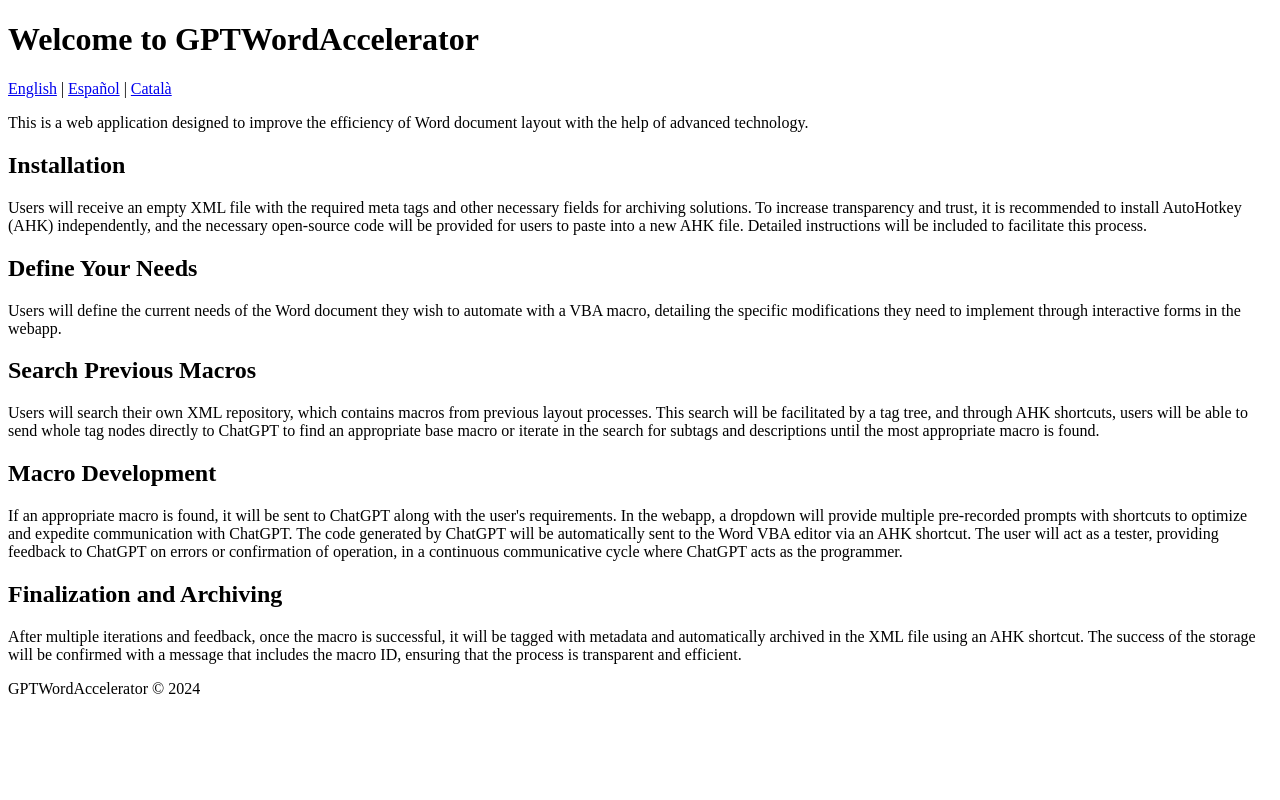
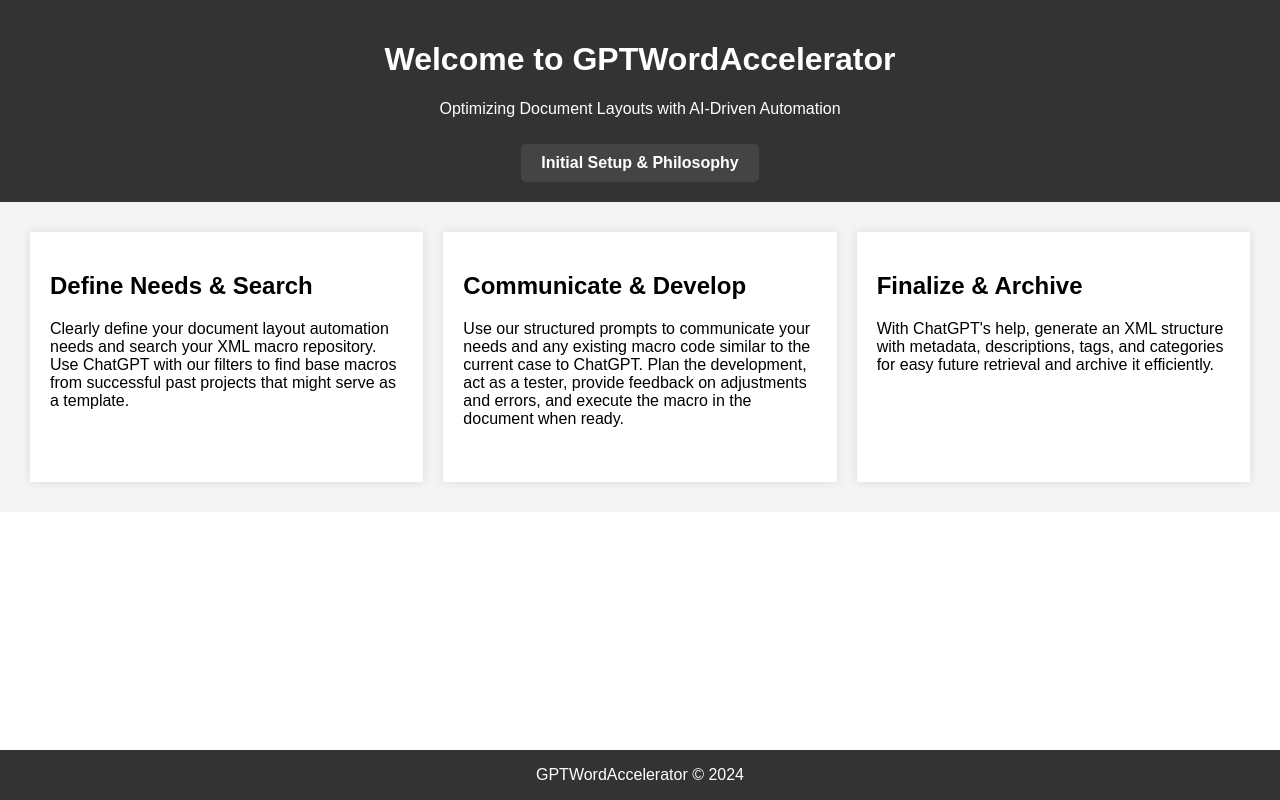
Before and after one commit to ErnestVidal1/GPTWordAccelerator, a plain HTML site: page index.html in a window 1280 px wide. Drawn offline with Linux system fonts and the light colour scheme.

Commit message:
Definida la interfaz gráfica general.

```diff
--- a/css/style.css
+++ b/css/style.css
@@ -0,0 +1,51 @@
+body, html {
+    margin: 0;
+    padding: 0;
+    font-family: Arial, sans-serif;
+}
+
+.header {
+    background-color: #333;
+    color: white;
+    padding: 20px;
+    text-align: center;
+}
+
+.main-container {
+    display: flex;
+    justify-content: space-evenly;
+    padding: 20px;
+    background-color: #f4f4f4;
+}
+
+.info-section {
+    width: 30%; /* Adjusts the width of each section */
+    padding: 20px;
+    box-shadow: 0 0 10px 0 rgba(0,0,0,0.1);
+    background-color: white;
+    margin: 10px;
+	min-height: 210px; /* Establece una altura mínima para cada caja */
+
+}
+
+.info-link {
+    display: inline-block;
+    background-color: #444; /* Ajusta el color de fondo según tu diseño */
+    color: white;
+    padding: 10px 20px;
+    margin-top: 10px;
+    border-radius: 5px;
+    text-decoration: none;
+    font-weight: bold;
+}
+
+footer {
+    text-align: center;
+    padding: 0px;
+    background-color: #333;
+    color: white;
+    position: absolute; /* Fija el footer en la parte inferior */
+    bottom: 0; /* Coloca el footer en el fondo */
+    width: 100%;
+
+}
--- a/index.html
+++ b/index.html
@@ -6,41 +6,33 @@
   <link rel="stylesheet" href="css/style.css">
 </head>
 <body>
-  <header>
-    <h1 id="welcome"></h1>
-    <nav>
-      <!-- Navigation links -->
-      <a href="#" onclick="loadLanguage('en'); return false;">English</a> |
-      <a href="#" onclick="loadLanguage('es'); return false;">Español</a> |
-      <a href="#" onclick="loadLanguage('ca'); return false;">Català</a>
-    </nav>
-  </header>
-  <main>
-    <p id="description"></p>
-    <section id="installation">
-      <h2 id="installation-title"></h2>
-      <p id="installation-description"></p>
+	<header class="header">
+		<h1>Welcome to GPTWordAccelerator</h1>
+		<p class="sub-header">Optimizing Document Layouts with AI-Driven Automation</p>
+		<a href="installation.html" class="info-link">Initial Setup & Philosophy</a>
+	</header>
+  <main class="main-container">
+
+    <section id="definition-needs" class="info-section">
+      <h2>Define Needs & Search</h2>
+      <p>Clearly define your document layout automation needs and search your XML macro repository. Use ChatGPT with our filters to find base macros from successful past projects that might serve as a template.</p>
     </section>
-    <section id="definition-needs">
-      <h2 id="definition-needs-title"></h2>
-      <p id="definition-needs-description"></p>
+
+    <section id="search-previous-macros" class="info-section">
+      <h2>Communicate & Develop</h2>
+      <p>Use our structured prompts to communicate your needs and any existing macro code similar to the current case to ChatGPT. Plan the development, act as a tester, provide feedback on adjustments and errors, and execute the macro in the document when ready.</p>
     </section>
-    <section id="search-previous-macros">
-      <h2 id="search-previous-macros-title"></h2>
-      <p id="search-previous-macros-description"></p>
-    </section>
-    <section id="macro-development">
-      <h2 id="macro-development-title"></h2>
-      <p id="macro-development-description"></p>
-    </section>
-    <section id="finalization-archive">
-      <h2 id="finalization-archive-title"></h2>
-      <p id="finalization-archive-description"></p>
+
+    <section id="macro-development" class="info-section">
+	<h2>Finalize & Archive</h2>
+	<p>With ChatGPT's help, generate an XML structure with metadata, descriptions, tags, and categories for easy future retrieval and archive it efficiently.</p>
     </section>
   </main>
+
   <footer>
-    <p id="footer-credits" data-i18n="footer.credits">GPTWordAccelerator © 2024</p>
+    <p>GPTWordAccelerator © 2024</p>
   </footer>
+
   <script src="js/script.js"></script>
 </body>
 </html>
```
